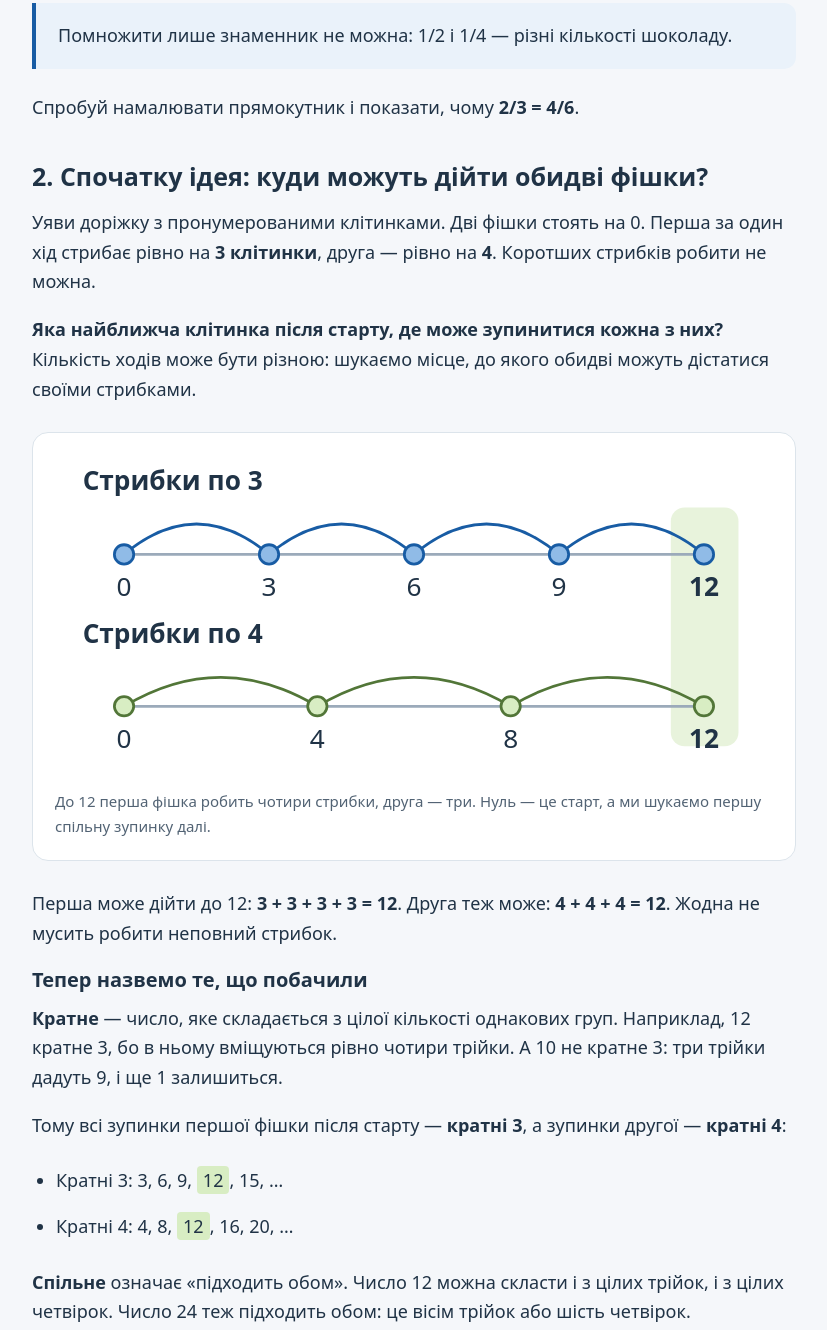
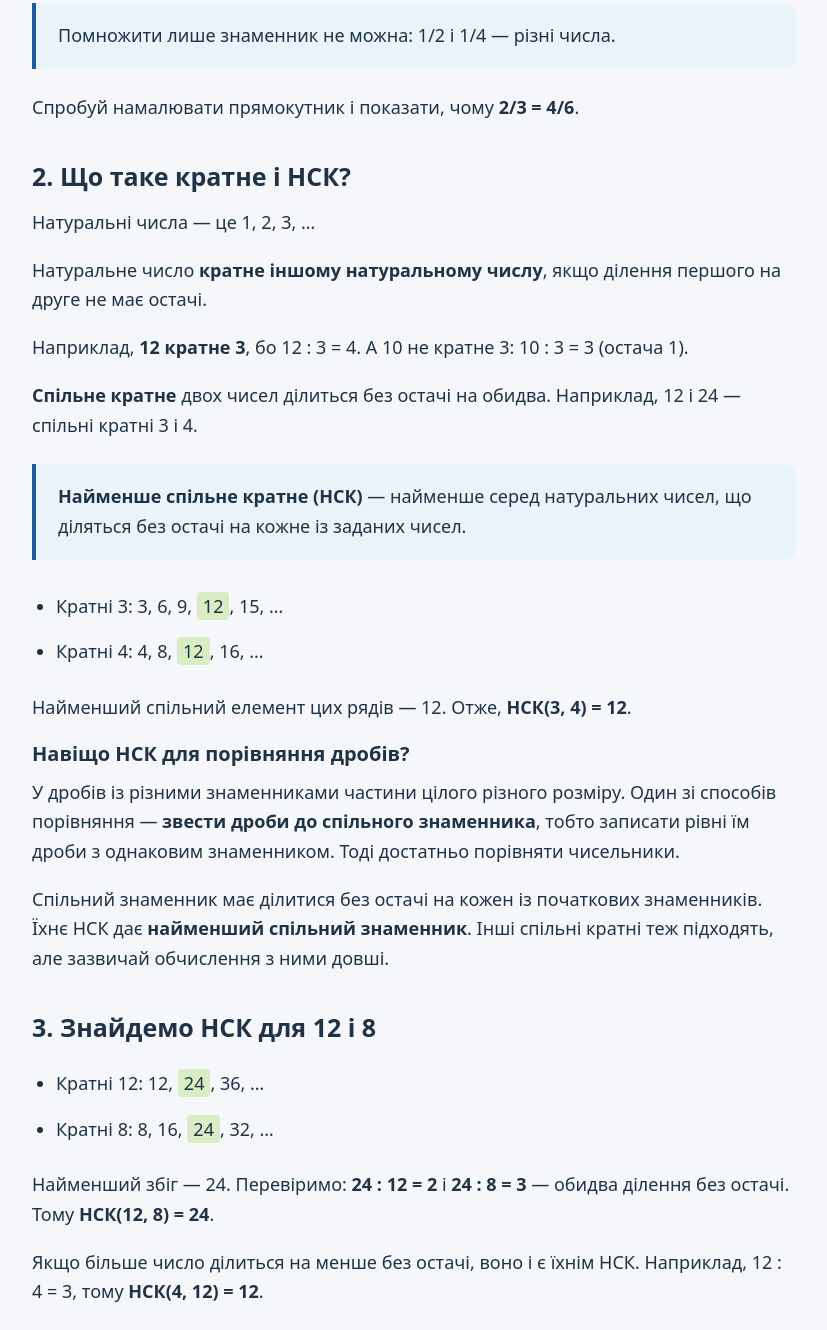
Before and after one commit to deni-m/math-tutor, a plain HTML site: page fractions.html in a window 1280 px wide. Shown: the part 989-2319 px from the top of the page, without its empty margins (226-1053 px from the left). Drawn offline with Linux system fonts and the light colour scheme.

Commit message:
Explain LCM directly with definitions and numerical examples

```diff
--- a/fractions.html
+++ b/fractions.html
@@ -13,77 +13,45 @@
   <h1>Рівні дроби та НСК</h1>
   <p class="intro">Як зробити частини однакового розміру й порівняти дроби.</p>
   <h2>1. Чому 1/2 = 2/4?</h2>
-  <p>Уяви одну шоколадку. Половина — одна з двох рівних частин. Якщо кожну половину розрізати навпіл, шоколадка матиме чотири частини, а твоя половина — дві з них.</p>
+  <p>Якщо ціле поділити на дві рівні частини, одна частина становитиме 1/2. Якщо кожну частину поділити ще навпіл, те саме ціле матиме чотири рівні частини, а половина складатиметься з двох із них: 1/2 = 2/4.</p>
   <figure id="equal-parts">
     <div class="fraction-row"><span class="fraction-label">1/2</span><div class="strip" style="--parts: 2" role="img" aria-label="Зафарбована одна з двох рівних частин"><span class="filled"></span><span></span></div></div>
     <div class="fraction-row"><span class="fraction-label">2/4</span><div class="strip" style="--parts: 4" role="img" aria-label="Зафарбовані дві з чотирьох рівних частин"><span class="filled"></span><span class="filled"></span><span></span><span></span></div></div>
     <div class="fraction-row"><span class="fraction-label">4/8</span><div class="strip" style="--parts: 8" role="img" aria-label="Зафарбовані чотири з восьми рівних частин"><span class="filled"></span><span class="filled"></span><span class="filled"></span><span class="filled"></span><span></span><span></span><span></span><span></span></div></div>
-    <figcaption>Усі три шоколадки однакового розміру. Зафарбована кількість та сама, змінився лише розмір частин.</figcaption>
+    <figcaption>Усі три смужки однакового розміру. Зафарбована площа та сама, змінилася лише кількість частин.</figcaption>
   </figure>
-  <p>У дробі <strong>2/4</strong> нижнє число 4 говорить: цілу шоколадку поділили на чотири рівні частини. Це <strong>знаменник</strong>. Верхнє число 2 говорить: беремо дві такі частини. Це <strong>чисельник</strong>.</p>
+  <p>У дробі <strong>2/4</strong> нижнє число 4 говорить: ціле поділили на чотири рівні частини. Це <strong>знаменник</strong>. Верхнє число 2 говорить: беремо дві такі частини. Це <strong>чисельник</strong>.</p>
   <p>Це <strong>рівні дроби</strong>: різний запис, однакова величина. Коли кожну частину ділимо на кілька менших, чисельник і знаменник множимо на те саме число.</p>
   <p class="formula">1/2 = (1 × 2)/(2 × 2) = 2/4</p>
-  <div class="callout"><p>Помножити лише знаменник не можна: 1/2 і 1/4 — різні кількості шоколаду.</p></div>
+  <div class="callout"><p>Помножити лише знаменник не можна: 1/2 і 1/4 — різні числа.</p></div>
   <p>Спробуй намалювати прямокутник і показати, чому <strong>2/3 = 4/6</strong>.</p>
 
-  <h2 id="lcm">2. Спочатку ідея: куди можуть дійти обидві фішки?</h2>
-  <p>Уяви доріжку з пронумерованими клітинками. Дві фішки стоять на 0. Перша за один хід стрибає рівно на <strong>3 клітинки</strong>, друга — рівно на <strong>4</strong>. Коротших стрибків робити не можна.</p>
-  <p><strong>Яка найближча клітинка після старту, де може зупинитися кожна з них?</strong> Кількість ходів може бути різною: шукаємо місце, до якого обидві можуть дістатися своїми стрибками.</p>
-  <figure id="common-steps">
-    <svg viewBox="0 0 520 230" role="img" aria-labelledby="steps-title steps-desc">
-      <title id="steps-title">Перша спільна зупинка — клітинка 12</title>
-      <desc id="steps-desc">Фішка зі стрибком 3 зупиняється на 0, 3, 6, 9, 12. Фішка зі стрибком 4 зупиняється на 0, 4, 8, 12. Перша доступна обом клітинка після старту — 12.</desc>
-      <rect x="446" y="38" width="49" height="173" rx="10" fill="#e8f3dc"/>
-      <g font-family="system-ui, sans-serif" fill="#203346" font-size="19">
-        <text x="20" y="25" font-weight="650">Стрибки по 3</text>
-        <text x="20" y="136" font-weight="650">Стрибки по 4</text>
-        <path d="M50 72 H470 M50 182 H470" fill="none" stroke="#9baaba" stroke-width="2"/>
-        <path d="M50 72 Q102.5 28 155 72 Q207.5 28 260 72 Q312.5 28 365 72 Q417.5 28 470 72" fill="none" stroke="#185ca4" stroke-width="2"/>
-        <path d="M50 182 Q120 140 190 182 Q260 140 330 182 Q400 140 470 182" fill="none" stroke="#527638" stroke-width="2"/>
-        <g fill="#90bbe7" stroke="#185ca4" stroke-width="2">
-          <circle cx="50" cy="72" r="7"/><circle cx="155" cy="72" r="7"/><circle cx="260" cy="72" r="7"/><circle cx="365" cy="72" r="7"/><circle cx="470" cy="72" r="7"/>
-        </g>
-        <g fill="#d8edc3" stroke="#527638" stroke-width="2">
-          <circle cx="50" cy="182" r="7"/><circle cx="190" cy="182" r="7"/><circle cx="330" cy="182" r="7"/><circle cx="470" cy="182" r="7"/>
-        </g>
-        <g text-anchor="middle">
-          <text x="50" y="102">0</text><text x="155" y="102">3</text><text x="260" y="102">6</text><text x="365" y="102">9</text><text x="470" y="102" font-weight="750">12</text>
-          <text x="50" y="212">0</text><text x="190" y="212">4</text><text x="330" y="212">8</text><text x="470" y="212" font-weight="750">12</text>
-        </g>
-      </g>
-    </svg>
-    <figcaption>До 12 перша фішка робить чотири стрибки, друга — три. Нуль — це старт, а ми шукаємо першу спільну зупинку далі.</figcaption>
-  </figure>
-  <p>Перша може дійти до 12: <strong>3 + 3 + 3 + 3 = 12</strong>. Друга теж може: <strong>4 + 4 + 4 = 12</strong>. Жодна не мусить робити неповний стрибок.</p>
-
-  <h3>Тепер назвемо те, що побачили</h3>
-  <p><strong>Кратне</strong> — число, яке складається з цілої кількості однакових груп. Наприклад, 12 кратне 3, бо в ньому вміщуються рівно чотири трійки. А 10 не кратне 3: три трійки дадуть 9, і ще 1 залишиться.</p>
-  <p>Тому всі зупинки першої фішки після старту — <strong>кратні 3</strong>, а зупинки другої — <strong>кратні 4</strong>:</p>
+  <h2 id="lcm">2. Що таке кратне і НСК?</h2>
+  <p>Натуральні числа — це 1, 2, 3, …</p>
+  <p>Натуральне число <strong>кратне іншому натуральному числу</strong>, якщо ділення першого на друге не має остачі.</p>
+  <p>Наприклад, <strong>12 кратне 3</strong>, бо 12 : 3 = 4. А 10 не кратне 3: 10 : 3 = 3 (остача 1).</p>
+  <p><strong>Спільне кратне</strong> двох чисел ділиться без остачі на обидва. Наприклад, 12 і 24 — спільні кратні 3 і 4.</p>
+  <div class="callout"><p><strong>Найменше спільне кратне (НСК)</strong> — найменше серед натуральних чисел, що діляться без остачі на кожне із заданих чисел.</p></div>
   <ul class="multiples">
     <li>Кратні 3: 3, 6, 9, <mark>12</mark>, 15, …</li>
-    <li>Кратні 4: 4, 8, <mark>12</mark>, 16, 20, …</li>
+    <li>Кратні 4: 4, 8, <mark>12</mark>, 16, …</li>
   </ul>
-  <p><strong>Спільне</strong> означає «підходить обом». Число 12 можна скласти і з цілих трійок, і з цілих четвірок. Число 24 теж підходить обом: це вісім трійок або шість четвірок.</p>
-  <p><strong>Найменше</strong> означає «найменше з тих, що підходять обом і стоять після нуля». 24 підходить, але 12 менше. До 12 спільної зупинки немає: 3, 6 і 9 не є зупинками другої фішки, а 4 і 8 — першої.</p>
-  <div class="callout"><p><strong>Найменше спільне кратне</strong> — найменше число після нуля, яке можна скласти з цілих груп і одного, і другого розміру. Для груп по 3 і по 4 це <strong>12</strong>. Коротко пишемо <strong>НСК</strong>.</p></div>
-  <p class="formula">НСК(3, 4) = 12</p>
-  <p><strong>Перевір себе:</strong> чому 8 підходить для стрибків по 4, але не підходить обом фішкам? Поясни без визначення з підручника.</p>
+  <p>Найменший спільний елемент цих рядів — 12. Отже, <strong>НСК(3, 4) = 12</strong>.</p>
 
-  <h3>А до чого тут дроби?</h3>
-  <p>Щоб порівнювати третинки й четвертинки, хочемо розрізати однакові цілі на однакові маленькі частини. Потрібна така їх кількість, щоб кожну третинку і кожну четвертинку можна було поділити на ціле число нових частин.</p>
-  <p><strong>12 підходить:</strong> кожна третинка стане чотирма дванадцятими, а кожна четвертинка — трьома дванадцятими. Нижнє число в обох дробах буде 12 — це їхній <strong>спільний знаменник</strong>.</p>
-  <p>Саме тому шукаємо НСК знаменників: воно дає найменшу зручну кількість однакових частин.</p>
+  <h3>Навіщо НСК для порівняння дробів?</h3>
+  <p>У дробів із різними знаменниками частини цілого різного розміру. Один зі способів порівняння — <strong>звести дроби до спільного знаменника</strong>, тобто записати рівні їм дроби з однаковим знаменником. Тоді достатньо порівняти чисельники.</p>
+  <p>Спільний знаменник має ділитися без остачі на кожен із початкових знаменників. Їхнє НСК дає <strong>найменший спільний знаменник</strong>. Інші спільні кратні теж підходять, але зазвичай обчислення з ними довші.</p>
 
   <h2>3. Знайдемо НСК для 12 і 8</h2>
   <ul class="multiples">
     <li>Кратні 12: 12, <mark>24</mark>, 36, …</li>
     <li>Кратні 8: 8, 16, <mark>24</mark>, 32, …</li>
   </ul>
-  <p>Перший збіг — 24. У ньому вміщуються <strong>дві групи по 12</strong> і <strong>три групи по 8</strong>. Меншого числа після нуля, яке підходить обом, немає. Тому <strong>НСК(12, 8) = 24</strong>.</p>
-  <p>Швидкий випадок: для 4 і 12 число 12 вже підходить обом — це три четвірки й одна дванадцятка. Менше число не вмістить навіть однієї цілої групи по 12. Тому <strong>НСК(4, 12) = 12</strong>.</p>
+  <p>Найменший збіг — 24. Перевіримо: <strong>24 : 12 = 2</strong> і <strong>24 : 8 = 3</strong> — обидва ділення без остачі. Тому <strong>НСК(12, 8) = 24</strong>.</p>
+  <p>Якщо більше число ділиться на менше без остачі, воно і є їхнім НСК. Наприклад, 12 : 4 = 3, тому <strong>НСК(4, 12) = 12</strong>.</p>
 
   <h2>4. Порівняймо 7/12 і 5/8</h2>
-  <p>Зробімо однакові частини — двадцять четверті. Кожну дванадцяту ділимо навпіл, а кожну восьму — на три частини.</p>
+  <p>Спільний знаменник — 24. Щоб отримати його з 12, множимо на 24 : 12 = 2; з 8 — на 24 : 8 = 3. Чисельник і знаменник кожного дробу множимо на відповідне число:</p>
   <p class="formula">7/12 = (7 × 2)/(12 × 2) = 14/24</p>
   <p class="formula">5/8 = (5 × 3)/(8 × 3) = 15/24</p>
   <figure id="compare-fractions">
@@ -115,6 +83,7 @@
     <article class="exercise" id="task-3"><h3>3. Знайди помилку</h3><p>Хтось написав: «2/3 = 2/6, бо тепер знаменник зручніший». Чи рівні ці дроби? Поясни на малюнку або словами.</p></article>
     <article class="exercise" id="task-4"><h3>4. Два способи запису</h3><p>Знайди два різні спільні знаменники для 1/3 і 1/4. Який з них зручніший і чому?</p></article>
   </section>
+  <p class="note">Джерела: <a href="https://online.hneu.edu.ua/mod/glossary/view.php?id=10017">Н. П. Довгань, ХФМЛ №27 — «Подільність натуральних чисел»</a>; <a href="https://subjectum.eu/textbook/mathematics/mathematics6/9.html">О. С. Істер, «Математика, 6 клас», §9</a>. Стислий виклад із власними прикладами, не дослівне відтворення джерел.</p>
   <footer><a href="index.html">← Усі теми</a></footer>
 </main>
 </body>
```
Also changed, not shown: 1 other file.
